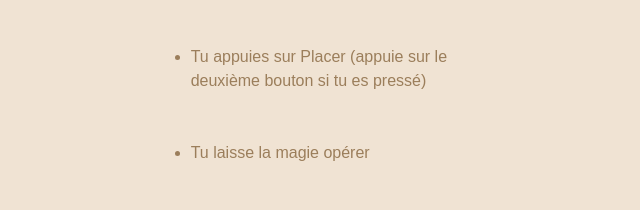
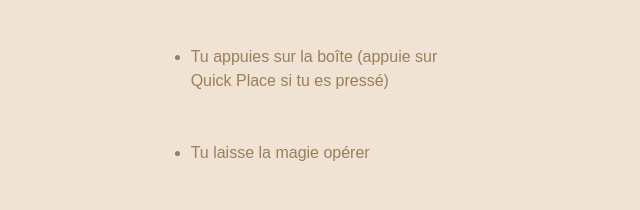
Before and after one commit to NaimDeb/G404-PlaceAleatoire, a website: page index.html in a window 1280 px wide. Shown: the part 504-714 px from the top of the page, 320-960 px from the left. Drawn offline with nearby package versions, Linux system fonts and the light colour scheme; a web font is replaced by a local one.

Commit message:
correction consignes

```diff
--- a/index.html
+++ b/index.html
@@ -34,7 +34,7 @@
                     <li class="mt-12">Tu rentres les noms des élèves</li>
                     <li class="mt-12">Tu choisis la disposition de la salle (clique gauche pour bouger, clique droit
                         pour supprimer)</li>
-                    <li class="mt-12">Tu appuies sur Placer (appuie sur le deuxième bouton si tu es pressé)</li>
+                    <li class="mt-12">Tu appuies sur la boîte (appuie sur Quick Place si tu es pressé)</li>
                     <li class="mt-12">Tu laisse la magie opérer</li>
                 </ul>
                 <button id="start"
```
